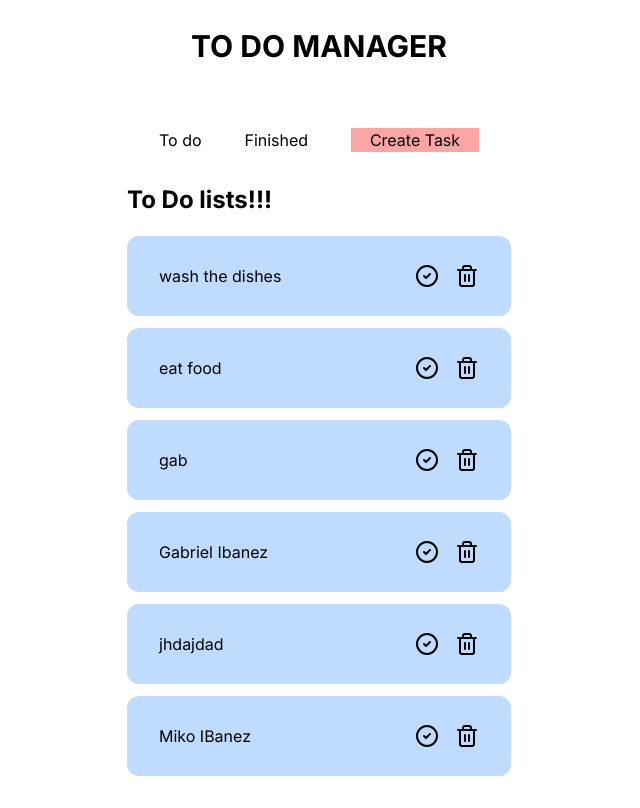
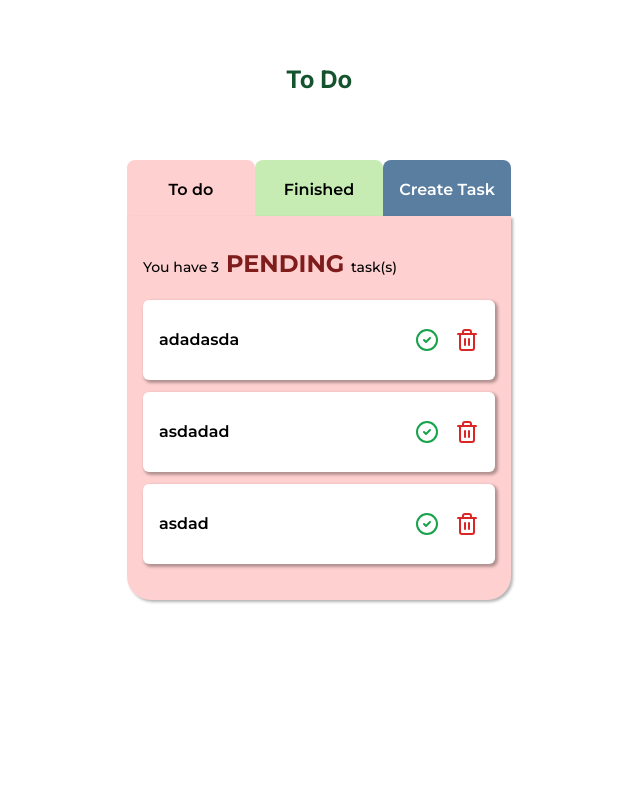
Before and after one commit to occasionalcode/To-Do-List-Repo, a Next.js app: page / in a window 1280 px wide. Shown: the whole page, without its empty margins (321-961 px from the left). Built offline with nearby package versions, Linux system fonts and the light colour scheme; data requests are answered from the project's data file.

Commit message:
New Update: improved aesthetics

```diff
--- a/app/Main.tsx
+++ b/app/Main.tsx
@@ -4,8 +4,9 @@ import React, { useEffect, useState } from "react";
 
 import TodoList from "./ToDoList/page";
 import useFetch from "./useFetch";
+import { Ellipsis } from "lucide-react";
 
-const Main = () => {
+const Main = (divCSS?: any) => {
   const {
     data: todo,
     isPending,
@@ -13,10 +14,16 @@ const Main = () => {
   } = useFetch({ url: "http://localhost:8000/Todo" });
 
   return (
-    <div className="flex  justify-center items-center">
-      <div className="w-96">
+    <div className="flex  justify-center items-center ">
+      <div className="w-96 min-h-96 max-h-[32rem] overflow-x-hidden overflow-y-scroll px-4 bg-TodoRed rounded-3xl rounded-tl-none rounded-tr-none shadow-[2px_2px_3px_0px_rgba(0,0,0,0.3)]">
         {error && <div>{error}</div>}
-        {isPending && <div>Loading...</div>}
+        {isPending && (
+          <div className="flex justify-center items-center w-96 h-96 font-semibold text-white ">
+            <div>
+              <Ellipsis />
+            </div>
+          </div>
+        )}
         {todo && <TodoList Todo={todo} title="To Do lists!!!" status="1" />}
       </div>
     </div>
--- a/app/Navbar.tsx
+++ b/app/Navbar.tsx
@@ -4,10 +4,13 @@ import Selection from "./Selection";
 
 const Navbar = () => {
   return (
-    <nav className="flex flex-col justify-center items-center mt-7">
-      <h1 className="font-bold text-3xl">TO DO MANAGER</h1>
-      <Selection />
-    </nav>
+    <div className="flex justify-center mt-10  h-20 text-green-900">
+      <nav className="flex  flex-row mx-32 items-center  font-Montserrats">
+        <div>
+          <h1 className="font-bold text-2xl">To Do</h1>
+        </div>
+      </nav>
+    </div>
   );
 };
 
--- a/app/Selection.tsx
+++ b/app/Selection.tsx
@@ -4,13 +4,17 @@ import CreateTask from "./create/page";
 
 const Selection = () => {
   return (
-    <div className="flex justify-center mt-16  ">
-      <div className="flex  w-80 justify-between">
-        <Link href="/">To do</Link>
-        <Link href="/finished">Finished</Link>
-        <Link href="/create" className="bg-red-300 w-32 text-center">
-          Create Task
-        </Link>
+    <div className="flex justify-center  mt-10 font-Montserrat text-md font-semibold">
+      <div className="flex  w-96 h-14 justify-between items-end ">
+        <div className="flex items-center justify-center h-14 w-32 pt-1 text-center bg-TodoRed rounded-tl-lg rounded-tr-lg ">
+          <Link href="/">To do</Link>
+        </div>
+        <div className="flex items-center justify-center w-32 h-14 pt-1 text-center bg-TodoGreen rounded-tl-lg rounded-tr-lg">
+          <Link href="/finished">Finished</Link>
+        </div>
+        <div className="flex items-center justify-center w-32 h-14  pt-1 text-white  text-center bg-TodoBlue rounded-tl-lg rounded-tr-lg">
+          <Link href="/create">Create Task</Link>
+        </div>
       </div>
     </div>
   );
--- a/app/ToDoList/page.tsx
+++ b/app/ToDoList/page.tsx
@@ -2,6 +2,7 @@ import Link from "next/link";
 import { todo } from "node:test";
 import { Trash2, CircleCheck } from "lucide-react";
 import { useState } from "react";
+import { Undo2 } from "lucide-react";
 
 type propsTodoList = {
   Todo: any[];
@@ -11,24 +12,113 @@ type propsTodoList = {
 
 const TodoList = ({ Todo, title, status }: propsTodoList) => {
   const filteredTodos = Todo.filter((todo) => todo.status == status);
+  const totalNumber = Todo.filter((todo) => todo.status === status).length;
+
+  const handleDelete = (todoId: any) => {
+    fetch("http://localhost:8000/Todo/" + todoId, {
+      method: "DELETE",
+    })
+      .then(() => console.log(todoId))
+      .then(() => {
+        window.location.reload();
+      });
+  };
+
+  const handleFinished = (todoId: any) => {
+    fetch("http://localhost:8000/Todo/" + todoId, {
+      method: "PATCH",
+      headers: { "Content-Type": "application/json" },
+      body: JSON.stringify({ status: "2" }),
+    }).then(() => {
+      console.log(JSON.stringify({ status: "2" }));
+      window.location.reload();
+    });
+  };
+  const handleUnFinished = (todoId: any) => {
+    fetch("http://localhost:8000/Todo/" + todoId, {
+      method: "PATCH",
+      headers: { "Content-Type": "application/json" },
+      body: JSON.stringify({ status: "1" }),
+    }).then(() => {
+      console.log(JSON.stringify({ status: "1" }));
+      window.location.reload();
+    });
+  };
+
   return (
-    <div className="my-8">
-      <h2 className="font-bold text-2xl my-5">{title}</h2>
+    <div className="my-8 font-Montserrat">
+      {status == "1" && totalNumber == 0 && (
+        <div className="h-96 flex flex-col justify-center items-center">
+          <h2 className="font-medium text-lg my-5 text-center text-gray-600">
+            <span className="text-4xl text-red-900">START</span> <br /> Making
+            Tasks
+          </h2>
+
+          <div className="bg-red-400 w-32 h-10 items-center flex justify-center rounded-full text-white shadow-lg">
+            <Link href={"/create"}>Create Task!</Link>
+          </div>
+        </div>
+      )}
+      {totalNumber > 0 && status == "1" && (
+        <h2 className="font-medium text-sm my-5">
+          You have {totalNumber}
+          <span className="font-bold text-2xl text-red-900"> PENDING </span>
+          task(s)
+        </h2>
+      )}
+      {status == "2" && totalNumber == 0 && (
+        <div className="h-96 flex flex-col justify-center items-center">
+          <h2 className="font-medium text-lg my-5 text-center text-gray-600">
+            <span className="text-4xl text-green-900">STOP</span> <br />{" "}
+            Procrastinating
+          </h2>
+        </div>
+      )}
+      {totalNumber > 0 && status == "2" && (
+        <h2 className="font-medium my-5 ">
+          <span className=" text-2xl text-green-900">Congratulations</span>
+          <br />
+          you have finished {totalNumber} task(s)!!!
+        </h2>
+      )}
+
       {filteredTodos.map((todo) => (
         <div
-          className="flex flex-col my-3 h-20 justify-center items-center bg-blue-200 rounded-xl"
+          className="flex flex-col my-3 h-20 justify-center items-center bg-white rounded-md shadow-[2px_2px_3px_1px_rgba(0,0,0,0.3)]"
           key={todo.id}
         >
-          <div className="flex flex-row w-80 justify-between">
-            <h2>{todo.title}</h2>
+          <div className="flex flex-row w-80 font-semibold justify-between">
+            <div className="w-56 ">
+              <h2>{todo.title}</h2>
+            </div>
             <div className="flex flex-row justify-between w-16">
               {status == "1" && (
-                <button>
-                  <CircleCheck />
-                </button>
+                <Link href={"/"}>
+                  <CircleCheck
+                    className="text-green-600"
+                    onClick={() => {
+                      handleFinished(todo.id);
+                    }}
+                  />
+                </Link>
+              )}
+              {status == "2" && (
+                <Link href={"/"}>
+                  <Undo2
+                    className="text-blue-600"
+                    onClick={() => {
+                      handleUnFinished(todo.id);
+                    }}
+                  />
+                </Link>
               )}
               <button>
-                <Trash2 />
+                <Trash2
+                  className="text-red-600"
+                  onClick={() => {
+                    handleDelete(todo.id);
+                  }}
+                />
               </button>
             </div>
           </div>
--- a/app/create/page.tsx
+++ b/app/create/page.tsx
@@ -21,30 +21,38 @@ const CreateTask = () => {
     }).then(() => {
       console.log("new Blog added");
       setIsPending(false);
+      if (status == "2") {
+        window.location.href = "/finished";
+      } else {
         window.location.href = "/";
+      }
     });
   };
 
   return (
-    <div className="flex flex-col  mx-10">
-      <h1 className="text-4xl font-bold mt-10">Create new task!</h1>
-      <form
-        onSubmit={handleSubmit}
-        className="flex  flex-col items-center h-72 justify-between"
-      >
-        <div className="flex flex-col items-center mt-10">
-          <label className="text-3xl ">Blog Title:</label>
+    <div className="flex flex-col justify-center items-center font-Montserrat text-white ">
+      <div className="flex flex-col  w-96 justify-center bg-TodoBlue pb-7 rounded-3xl rounded-tr-none rounded-tl-none shadow-[2px_2px_3px_0px_rgba(0,0,0,0.3)]">
+        <h1 className=" font-light mt-10 ml-3 text-center">
+          <span className=" text-4xl font-medium text-blue-50 ">Create </span>{" "}
+          new task!
+        </h1>
+        <div className="flex  flex-col items-center h-72 justify-between">
+          <form onSubmit={handleSubmit} className="">
+            <div className="flex flex-col items-center mt-6 mb-5 ">
+              <label className="text-xl mb-3 ">Task</label>
               <input
-            className="text-center"
+                className="text-center text-black h-10 w-72 px-3 rounded-md overflow-x-scroll"
                 type="text"
                 required
+                placeholder="What is your task?"
                 value={title}
                 onChange={(e) => setTitle(e.target.value)}
               />
             </div>
             <div className="flex flex-col items-center">
-          <label className="text-3xl">Status</label>
+              <label className="text-xl mb-3 ">Status</label>
               <select
+                className="h-10 w-72 text-black text-center rounded-md"
                 value={status}
                 onChange={(e: any) => setStatus(e.target.value)}
               >
@@ -52,9 +60,21 @@ const CreateTask = () => {
                 <option value="2">Finished</option>
               </select>
             </div>
-        {!isPending && <button>Add Blog</button>}
-        {isPending && <button disabled>Adding Blog...</button>}
+            <div className="flex justify-center mt-7">
+              {!isPending && (
+                <button className="bg-white w-32 h-10 text-black font rounded-full shadow-lg">
+                  Add Blog
+                </button>
+              )}
+              {isPending && (
+                <button className="bg-white w-32 h-10 text-black font rounded-full shadow-lg">
+                  Adding Blog...
+                </button>
+              )}
+            </div>
           </form>
+        </div>
+      </div>
     </div>
   );
 };
--- a/app/globals.css
+++ b/app/globals.css
@@ -1,3 +1,5 @@
+@import url('https://fonts.googleapis.com/css2?family=Montserrat:ital,wght@0,100..900;1,100..900&display=swap');
+
 @tailwind base;
 @tailwind components;
 @tailwind utilities;
--- a/app/layout.tsx
+++ b/app/layout.tsx
@@ -2,6 +2,7 @@ import type { Metadata } from "next";
 import { Inter } from "next/font/google";
 import "./globals.css";
 import Navbar from "./Navbar";
+import Selection from "./Selection";
 
 const inter = Inter({ subsets: ["latin"] });
 
@@ -19,6 +20,7 @@ export default function RootLayout({
     <html lang="en">
       <body className={inter.className}>
         <Navbar />
+        <Selection />
         {children}
       </body>
     </html>
--- a/data/db.json
+++ b/data/db.json
@@ -1,44 +1,24 @@
 {
   "Todo": [
     {
-      "title": "wash the dishes",
-      "status": "1",
-      "id": "1"
-    },
-    {
-      "title": "play games",
-      "status": "2",
-      "id": "2"
-    },
-    {
-      "title": "eat food",
-      "status": "1",
-      "id": "3"
-    },
-    {
-      "id": "4cbc",
-      "title": "gab",
+      "id": "3d28",
+      "title": "adadasda",
       "status": "1"
     },
     {
-      "id": "86f8",
-      "title": "Gabriel Ibanez",
+      "id": "0f76",
+      "title": "asdadad",
       "status": "1"
     },
     {
-      "id": "d29a",
-      "title": "jhdajdad",
-      "status": "1"
+      "id": "3697",
+      "title": "adadad",
+      "status": "2"
     },
     {
-      "id": "cd32",
-      "title": "Miko IBanez",
+      "id": "70ef",
+      "title": "asdad",
       "status": "1"
-    },
-    {
-      "id": "5ee3",
-      "title": "testing",
-      "status": "2"
     }
   ]
 }
--- a/package.json
+++ b/package.json
@@ -13,7 +13,8 @@
     "lucide-react": "^0.371.0",
     "next": "14.2.1",
     "react": "^18",
-    "react-dom": "^18"
+    "react-dom": "^18",
+    "tailwind-merge": "^2.3.0"
   },
   "devDependencies": {
     "@types/node": "^20",
--- a/tailwind.config.ts
+++ b/tailwind.config.ts
@@ -13,6 +13,15 @@ const config: Config = {
         "gradient-conic":
           "conic-gradient(from 180deg at 50% 50%, var(--tw-gradient-stops))",
       },
+      fontFamily:{
+        Montserrat: "Montserrat"
+      },
+      colors:{
+        TodoRed:"#FFD0D0",
+        TodoGreen: "#C6ECB4",
+        TodoBlue: "#597EA0"
+      }
+
     },
   },
   plugins: [],
```
Also changed, not shown: app/finished/page.tsx (+11 -3 lines), 1 other file (tests, documents, lock files or other folders). Lines whose indentation alone changed are shown as unchanged.
